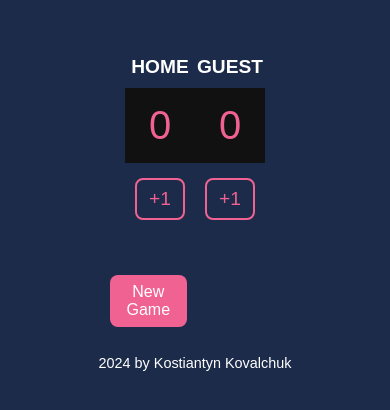
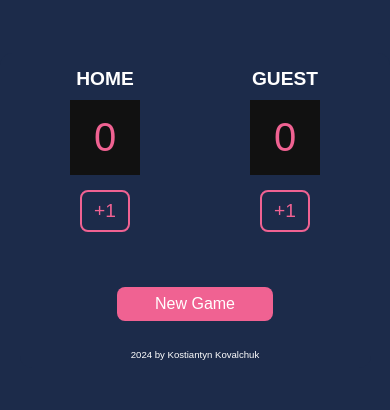
Before and after one commit to kostiantynkovalchuk/scoreboard, a plain HTML site: page index.html in a window 390 px wide. Shown: the part 212-622 px from the top of the page. Drawn offline with Linux system fonts and the light colour scheme.

Commit message:
reverting changes
css and html upds

```diff
--- a/index.css
+++ b/index.css
@@ -9,16 +9,12 @@ body {
   margin: 0;
   display: flex;
   flex-direction: column;
-  min-height: 100vh;
+  height: 100vh;
   justify-content: center;
   align-items: center;
   background-color: #1c2b4a;
   font-family: Arial, sans-serif;
   color: #ffffff;
-}
-
-.main-content {
-  flex: 1;
 }
 
 /* Container styling */
@@ -116,7 +112,7 @@ footer {
 
 footer p {
   margin: 0;
-  font-size: 0.9rem;
+  font-size: 0.6rem;
 }
 
 /* Mobile Optimization */
@@ -147,12 +143,12 @@ footer p {
   .new-game-btn {
     font-size: 1rem;
     padding: 8px 15px;
-    width: 45%;
+    width: 40%;
     max-width: 300px;
   }
 
   footer {
-    font-size: 0.8rem;
+    font-size: 0.6rem;
     padding: 8px;
   }
 }
--- a/index.html
+++ b/index.html
@@ -8,7 +8,6 @@
     />
   </head>
   <body>
-    <div id="main-content">
     <div class="container">
       <div class="scoreboard">
         <h3>HOME</h3>
@@ -22,7 +21,7 @@
       </div>
     </div>
     <button class="new-game-btn" onclick="resetScores()">New Game</button>
-    </div>
+
     <footer>
       <p>2024 by Kostiantyn Kovalchuk</p>
     </footer>
```
Lines whose indentation alone changed are shown as unchanged.
